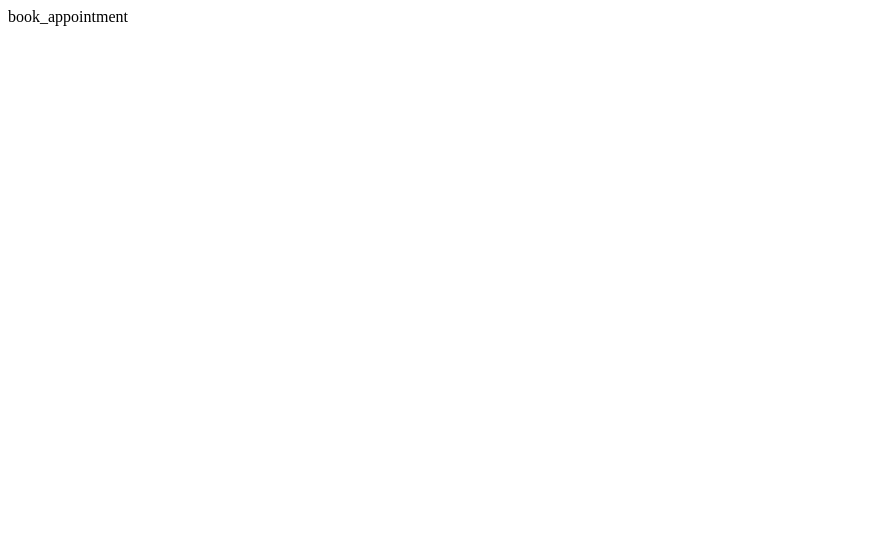
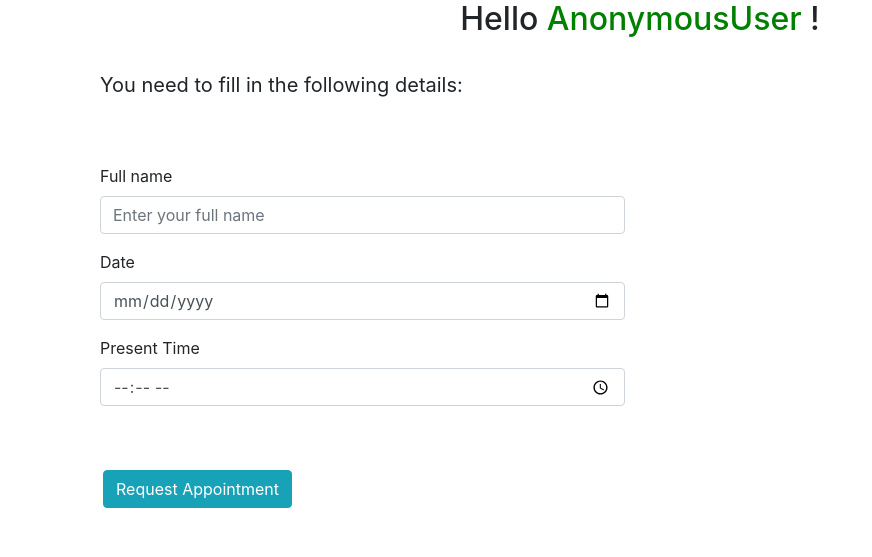
Before and after one commit to griffy06/StudLife, a Django app: page /index/student/1/book_appointment/ in a window 1280 px wide. Before the commit the part shown is almost empty. Shown: the top 557 px of the page, without its empty margins (0-872 px from the left). Run offline with Django 3.2, Linux system fonts and the light colour scheme; some libraries are stand-ins or nearby versions.

Commit message:
Update book_appointment_page.html

```diff
--- a/student/templates/student/book_appointment_page.html
+++ b/student/templates/student/book_appointment_page.html
@@ -3,8 +3,37 @@
 <head>
     <meta charset="UTF-8">
     <title>book_appointment</title>
+    <link rel="stylesheet" href="https://stackpath.bootstrapcdn.com/bootstrap/4.3.1/css/bootstrap.min.css" integrity="sha384-ggOyR0iXCbMQv3Xipma34MD+dH/1fQ784/j6cY/iJTQUOhcWr7x9JvoRxT2MZw1T" crossorigin="anonymous">
+    <link href="https://fonts.googleapis.com/css?family=Cookie|Lobster|Satisfy&display=swap" rel="stylesheet">
 </head>
 <body>
-book_appointment
+<div class="container" align="center"><h2>Hello <span style="color: green"> {{ user }}</span> !</h2></div>
+<br>
+<div class="container" style="margin-left: 85px;font-size: 20px">
+You need to fill in the following details:
+    </div>
+<div>
+    <div class="container" style="margin-top:5%;">
+<form action="{% url 'book_appointment' user.id %}" method="post">
+    {% csrf_token %}
+  <div class="form-group col-md-6">
+    <label for="full_name">Full name</label>
+    <input type="text" class="form-control" id="full_name" name="full_name" placeholder="Enter your full name" >
+
+  </div>
+    <div class="form-group col-md-6">
+    <label for="date">Date</label>
+    <input type="date" class="form-control" id="date" name="date">
+  </div>
+    <div class="form-group col-md-6">
+    <label for="present_time">Present Time</label>
+    <input type="time" class="form-control" id="time" name="time">
+  </div>
+    <br><br>&nbsp&nbsp&nbsp
+  <button type="submit" class="btn btn-info">Request Appointment</button>
+    <div style="height: 50px"></div>
+</form>
+</div>
+</div>
 </body>
 </html>
```
